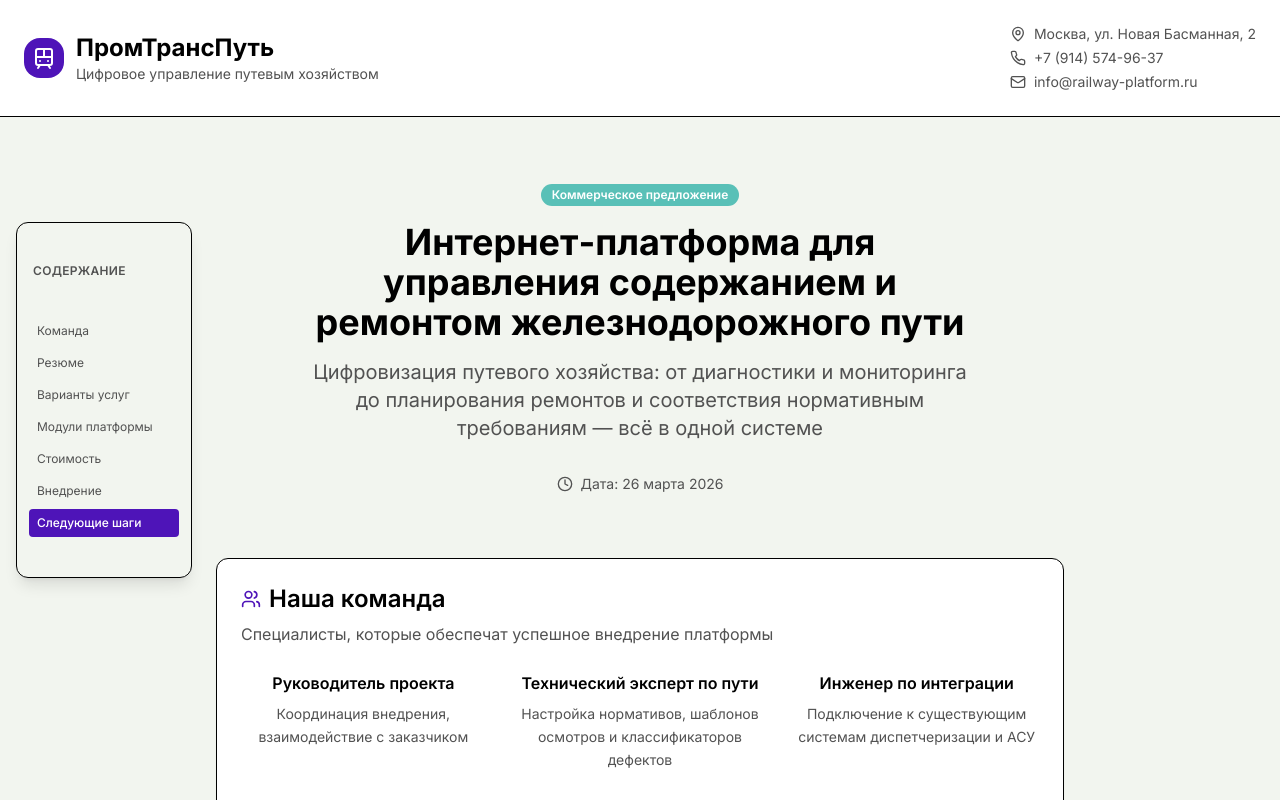
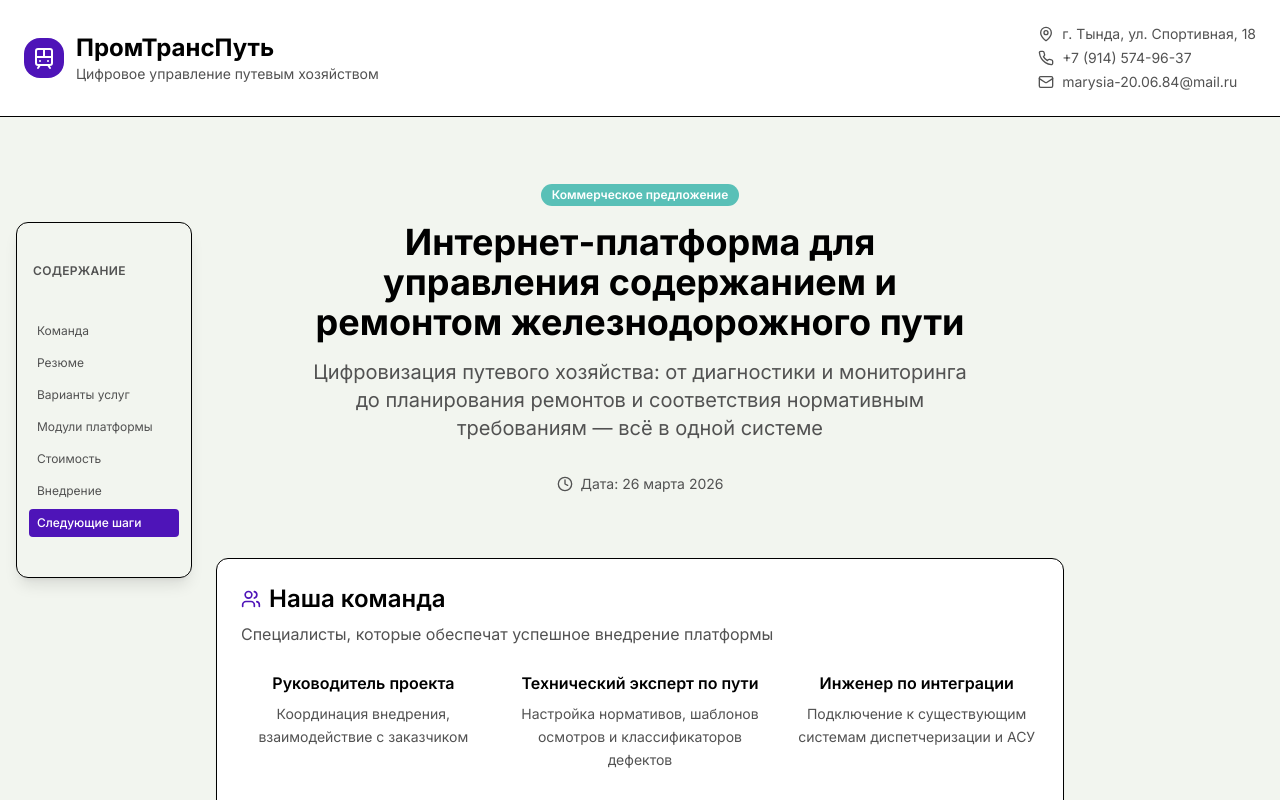
Before and after one commit to pr-poehali-dev/urban-vista-research, a React (Vite) app: page / in a window 1280 px wide. Shown: the top 800 px of the page. Built offline with nearby package versions, Linux system fonts and the light colour scheme.

Commit message:
Обновить контактные данные Тында

```diff
--- a/src/pages/Index.tsx
+++ b/src/pages/Index.tsx
@@ -398,7 +398,7 @@ export default function ClientProposal() {
             <div className="text-left sm:text-right space-y-1 w-full sm:w-auto">
               <div className="flex items-center space-x-2 text-xs sm:text-sm text-muted-foreground">
                 <MapPin className="h-4 w-4 flex-shrink-0" />
-                <span>Москва, ул. Новая Басманная, 2</span>
+                <span>г. Тында, ул. Спортивная, 18</span>
               </div>
               <div className="flex items-center space-x-2 text-xs sm:text-sm text-muted-foreground">
                 <Phone className="h-4 w-4 flex-shrink-0" />
@@ -406,7 +406,7 @@ export default function ClientProposal() {
               </div>
               <div className="flex items-center space-x-2 text-xs sm:text-sm text-muted-foreground">
                 <Mail className="h-4 w-4 flex-shrink-0" />
-                <span>info@railway-platform.ru</span>
+                <span>marysia-20.06.84@mail.ru</span>
               </div>
             </div>
           </div>
@@ -728,7 +728,7 @@ export default function ClientProposal() {
                   все возможности платформы, не принимая финансовых обязательств.
                 </p>
                 <a
-                  href="mailto:info@railway-platform.ru"
+                  href="mailto:marysia-20.06.84@mail.ru"
                   className="inline-flex items-center justify-center w-full min-h-[48px] text-base font-semibold bg-primary text-primary-foreground hover:bg-primary/90 rounded-md px-4 py-2 transition-colors"
                 >
                   Запросить пилотный доступ
@@ -946,7 +946,7 @@ export default function ClientProposal() {
 
               <div className="flex flex-col sm:flex-row gap-4 pt-4">
                 <a
-                  href="mailto:info@railway-platform.ru"
+                  href="mailto:marysia-20.06.84@mail.ru"
                   className="inline-flex items-center justify-center min-h-[48px] text-base font-semibold bg-primary text-primary-foreground hover:bg-primary/90 rounded-md px-6 py-2 transition-colors flex-1"
                 >
                   Записаться на демонстрацию
@@ -1061,7 +1061,7 @@ export default function ClientProposal() {
                     Наши эксперты готовы ответить на любые вопросы по технической части и условиям сотрудничества.
                   </p>
                   <a
-                    href="mailto:info@railway-platform.ru"
+                    href="mailto:marysia-20.06.84@mail.ru"
                     className="inline-flex items-center justify-center w-full min-h-[40px] text-sm font-semibold bg-primary text-primary-foreground hover:bg-primary/90 rounded-md px-4 py-2 transition-colors"
                   >
                     Написать нам
```
